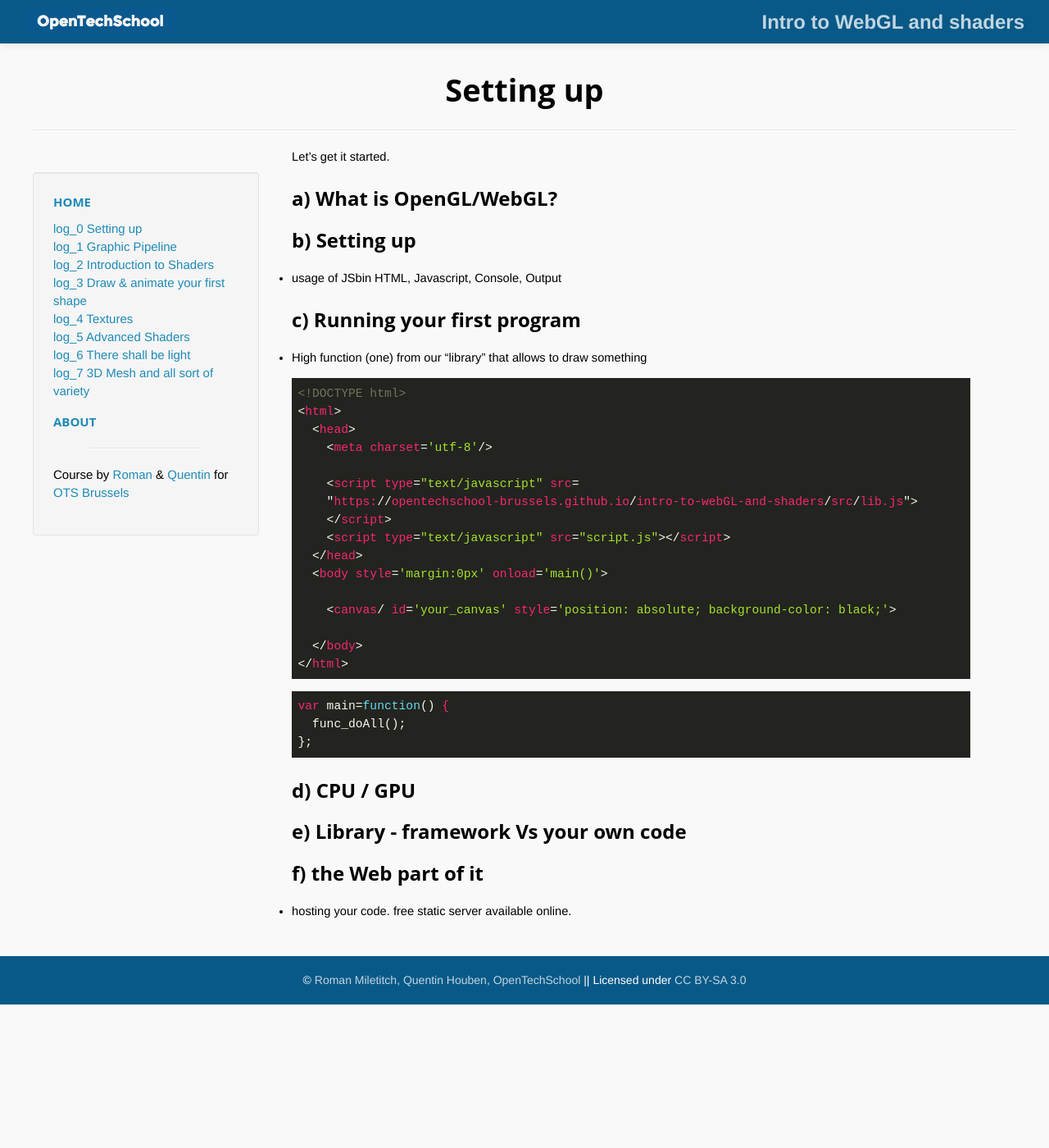
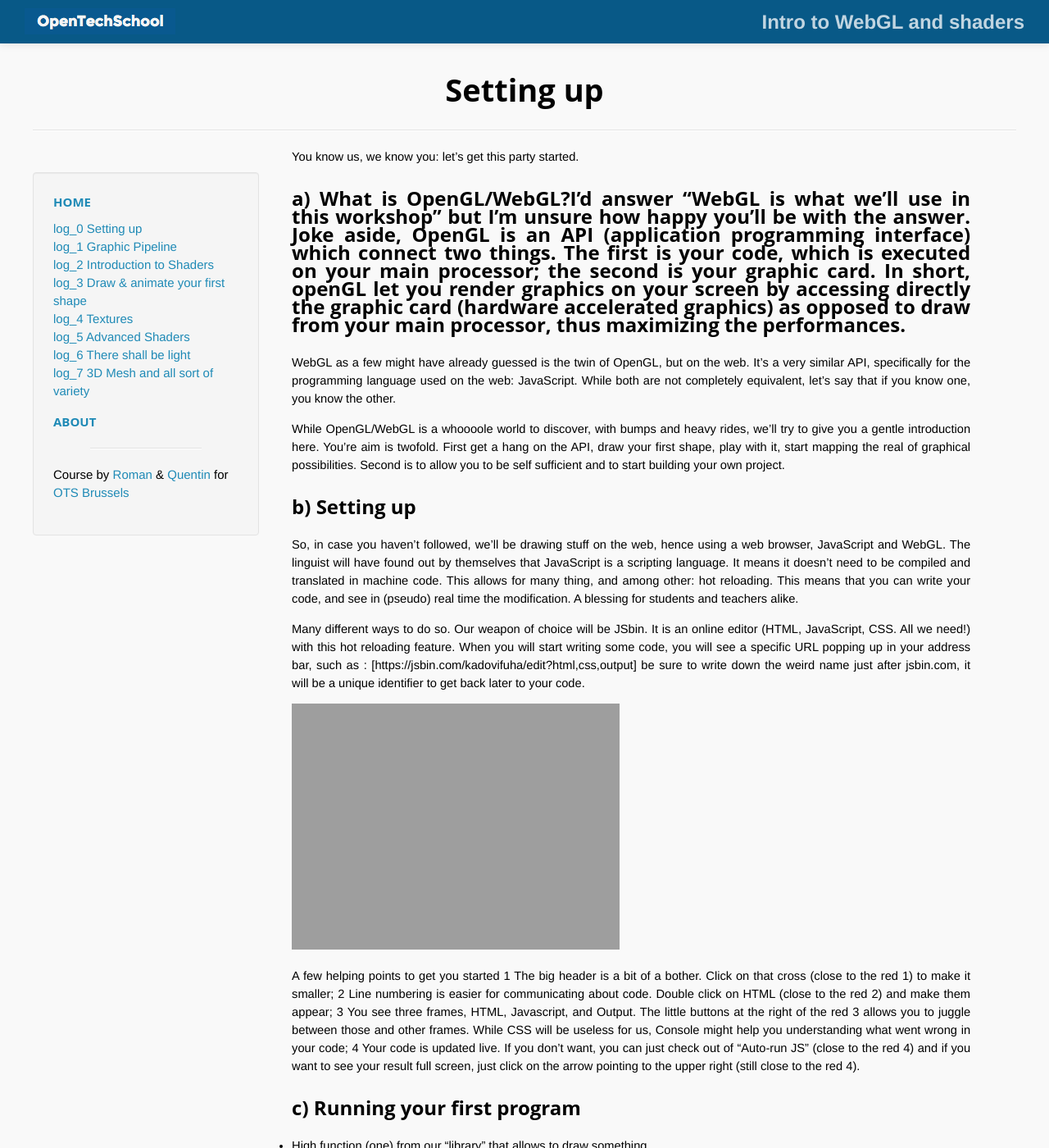
Before and after one commit to OpenTechSchool-Brussels/intro-to-webGL-and-shaders, a Jekyll site: the page built from log0_setting-up.markdown, in a window 1280 px wide and 1400 px high. Shown: the whole window at 82% size. Built offline with Jekyll 4.4.1, drawn with Linux system fonts in a browser that asks for light colours.

Commit message:
Update log0_setting-up.markdown

```diff
--- a/log0_setting-up.markdown
+++ b/log0_setting-up.markdown
@@ -5,14 +5,29 @@ num: 0
 
 ---
 
-Let’s get it started.
+You know us, we know you: let’s get this party started.
 
-## a) What is OpenGL/WebGL?
+## a) What is OpenGL/WebGL?I'd answer "WebGL is what we'll use in this workshop" but I'm unsure how happy you'll be with the answer. Joke aside, OpenGL is an API (application programming interface) which connect two things. The first is your code, which is executed on your main processor; the second is your graphic card. In short, openGL let you render graphics on your screen by accessing directly the graphic card (hardware accelerated graphics) as opposed to draw from your main processor, thus maximizing the performances.
+
+WebGL as a few might have already guessed is the twin of OpenGL, but on the web. It's a very similar API, specifically for the programming language used on the web: JavaScript. While both are not completely equivalent, let's say that if you know one, you know the other.
+
+While OpenGL/WebGL is a whoooole world to discover, with bumps and heavy rides, we'll try to give you a gentle introduction here. You're aim is twofold. First get a hang on the API, draw your first shape, play with it, start mapping the real of graphical possibilities. Second is to allow you to be self sufficient and to start building your own project.
+
 
 ## b) Setting up
 
-* usage of JSbin
-HTML, Javascript, Console, Output
+So, in case you haven't followed, we'll be drawing stuff on the web, hence using a web browser, JavaScript and WebGL. The linguist will have found out by themselves that JavaScript is a scripting language. It means it doesn't need to be compiled and translated in machine code. This allows for many thing, and among other: hot reloading. This means that you can write your code, and see in (pseudo) real time the modification. A blessing for students and teachers alike.
+
+Many different ways to do so. Our weapon of choice will be JSbin. It is an online editor (HTML, JavaScript, CSS. All we need!) with this hot reloading feature. When you will start writing some code, you will see a specific URL popping up in your address bar, such as : [https://jsbin.com/kadovifuha/edit?html,css,output] be sure to write down the weird name just after jsbin.com, it will be a unique identifier to get back later to your code.
+
+
+<img src="./assets/log0_jsbin.jpg" alt="Full Rendering">
+
+A few helping points to get you started
+ 1  The big header is a bit of a bother. Click on that cross (close to the red 1) to make it smaller;
+ 2  Line numbering is easier for communicating about code. Double click on HTML (close to the red 2) and make them appear;
+ 3  You see three frames, HTML, Javascript, and Output. The little buttons at the right of the red 3 allows you to juggle between those and other frames. While CSS will be useless for us, Console might help you understanding what went wrong in your code;
+ 4  Your code is updated live. If you don't want, you can just check out of "Auto-run JS" (close to the red 4) and if you want to see your result full screen, just click on the arrow pointing to the upper right (still close to the red 4).
 
 
 ## c) Running your first program
```
